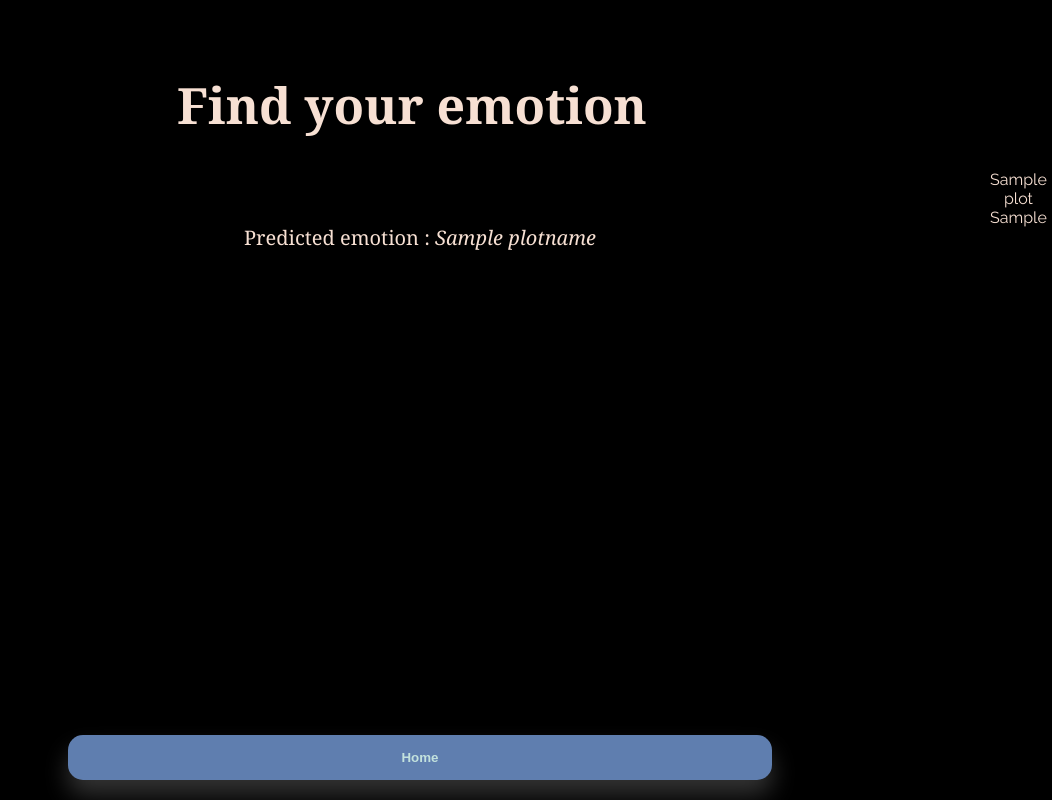
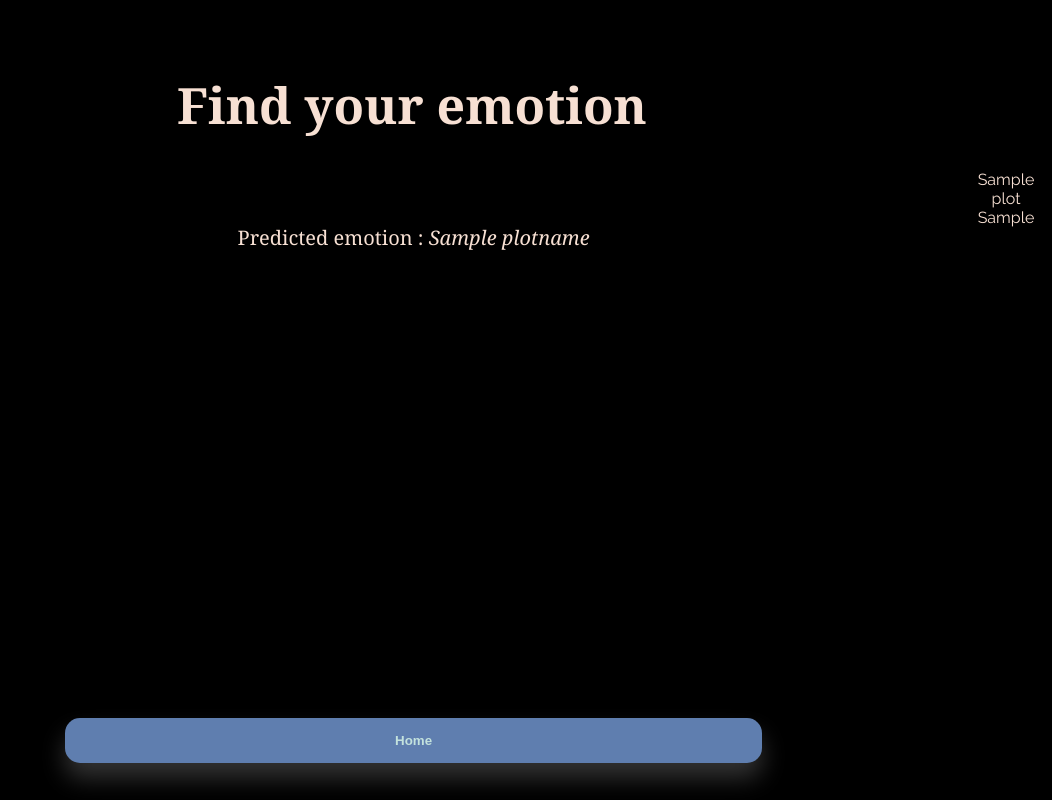
Before and after one commit to JiyeonIm/emotion_image, a Flask app: template templates/result.html in a window 1280 px wide. Shown: the whole page, without its empty margins (228-1280 px from the left). Run offline with Flask 2, Linux system fonts and the light colour scheme; the template is opened without the code that fills it: most values are stand-ins (such as "Sample title", 1, 10 or a date in 2020); some libraries are stand-ins or nearby versions.

Commit message:
style 수정2

```diff
--- a/static/stylesheet.css
+++ b/static/stylesheet.css
@@ -373,14 +373,14 @@ button {
 
 .wrapper {
   /* border: 1px solid #ee2563; */
-  width: 100%;
   /* height: 100%; */
+  width: 99%;
   padding: 10px;
   position: absolute;
   top: 20%;
+  overflow: hidden;
   /* left: 20%; */
   /* margin-left: -533px; */
-  overflow: hidden;
 }
 
 .text-label {
@@ -393,7 +393,7 @@ button {
   float: left;
   width: 30%;
   padding: 10px;
-  margin-left: 15px;
+  margin-left: 20px;
 }
 
 #fig .mpld3-figure {
@@ -413,6 +413,7 @@ button {
   height: 100%;
   padding: 10px;
   margin-left: -12%;
+  text-align: center;
 }
 
 #fig-list .mpld3-figure {
@@ -421,6 +422,8 @@ button {
 
 .bottomdiv {
   position: absolute;
-  width: 100%;
-  bottom: 0px;
+  width: 99%;
+  margin: 0px 0px 0px 0px;
+  /* right: 8px; */
+  bottom: 17px;
 }
--- a/templates/result.html
+++ b/templates/result.html
@@ -27,7 +27,7 @@
                   <!-- </div> -->
                 </div>
                 <div class="bottomdiv">
-                  <button class='w-btn w-btn-indigo' id='button1' type="button">Home</button>
+                  <button class='w-btn w-btn-indigo' id='button2' type="button">Home</button>
                 </div>
           </div>
       </div>
```
